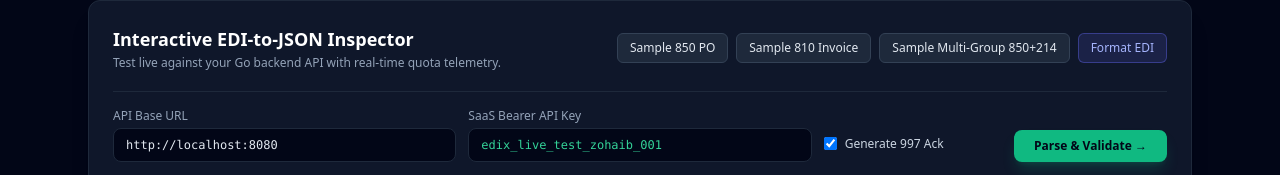
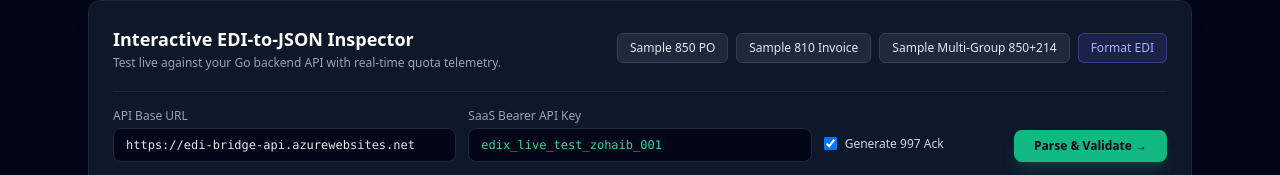
Before and after one commit to ZohaibSoomro/edi-bridge, a plain HTML site: page web/index.html in a window 1280 px wide. Shown: the part 373-548 px from the top of the page. Drawn offline with nearby package versions, Linux system fonts and the light colour scheme.

Commit message:
chore(web): default API URL to Azure App Service endpoint

```diff
--- a/web/index.html
+++ b/web/index.html
@@ -89,7 +89,7 @@
       <div class="grid sm:grid-cols-3 gap-3 my-4">
         <div>
           <label class="block text-xs text-slate-600 dark:text-slate-400 mb-1">API Base URL</label>
-          <input id="apiUrl" type="text" value="http://localhost:8080"
+          <input id="apiUrl" type="text" value="https://edi-bridge-api.azurewebsites.net"
             class="w-full bg-slate-50 dark:bg-slate-950 border border-slate-300 dark:border-slate-800 rounded-lg px-3 py-2 text-xs font-mono text-slate-900 dark:text-slate-200 focus:outline-none focus:border-emerald-500" />
         </div>
         <div>
```
